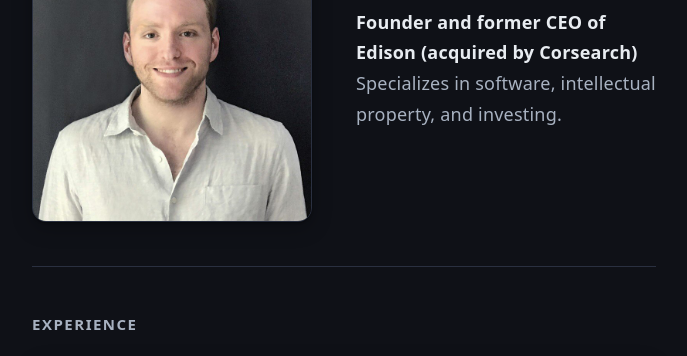
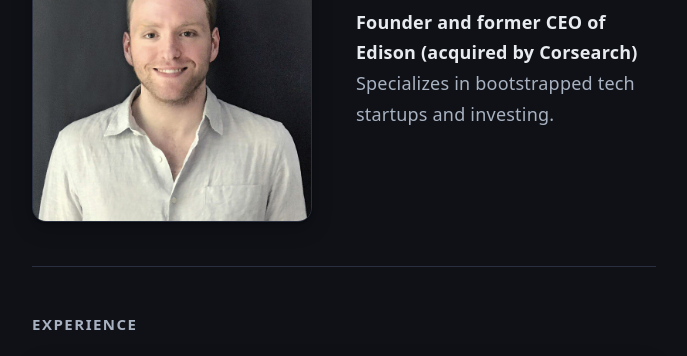
Before and after one commit to hiltonhart/hiltonhart.github.io, a plain HTML site: page index.html in a window 1280 px wide. Shown: the part 114-470 px from the top of the page, without its empty margins (296-983 px from the left). Drawn offline with Linux system fonts and the light colour scheme.

Commit message:
Minor copy change

```diff
--- a/index.html
+++ b/index.html
@@ -389,7 +389,7 @@
           <p>
             <strong>Founder and former CEO of Edison (acquired by Corsearch)</strong>
             <br>
-            <span itemprop="description">Specializes in software, intellectual property, and investing.</span>
+            <span itemprop="description">Specializes in bootstrapped tech startups and investing.</span>
           </p>
         </div>
       </div>
```
